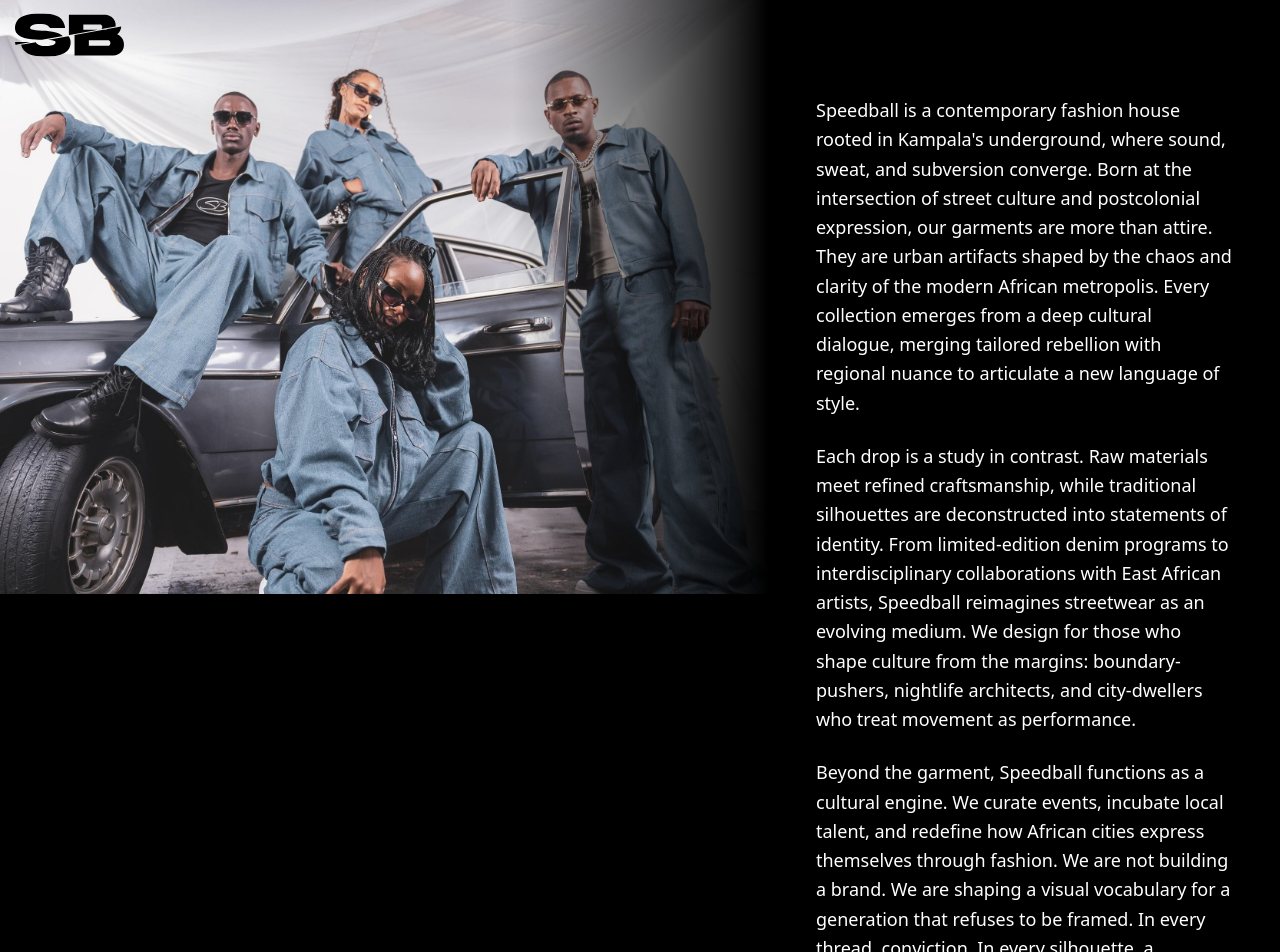
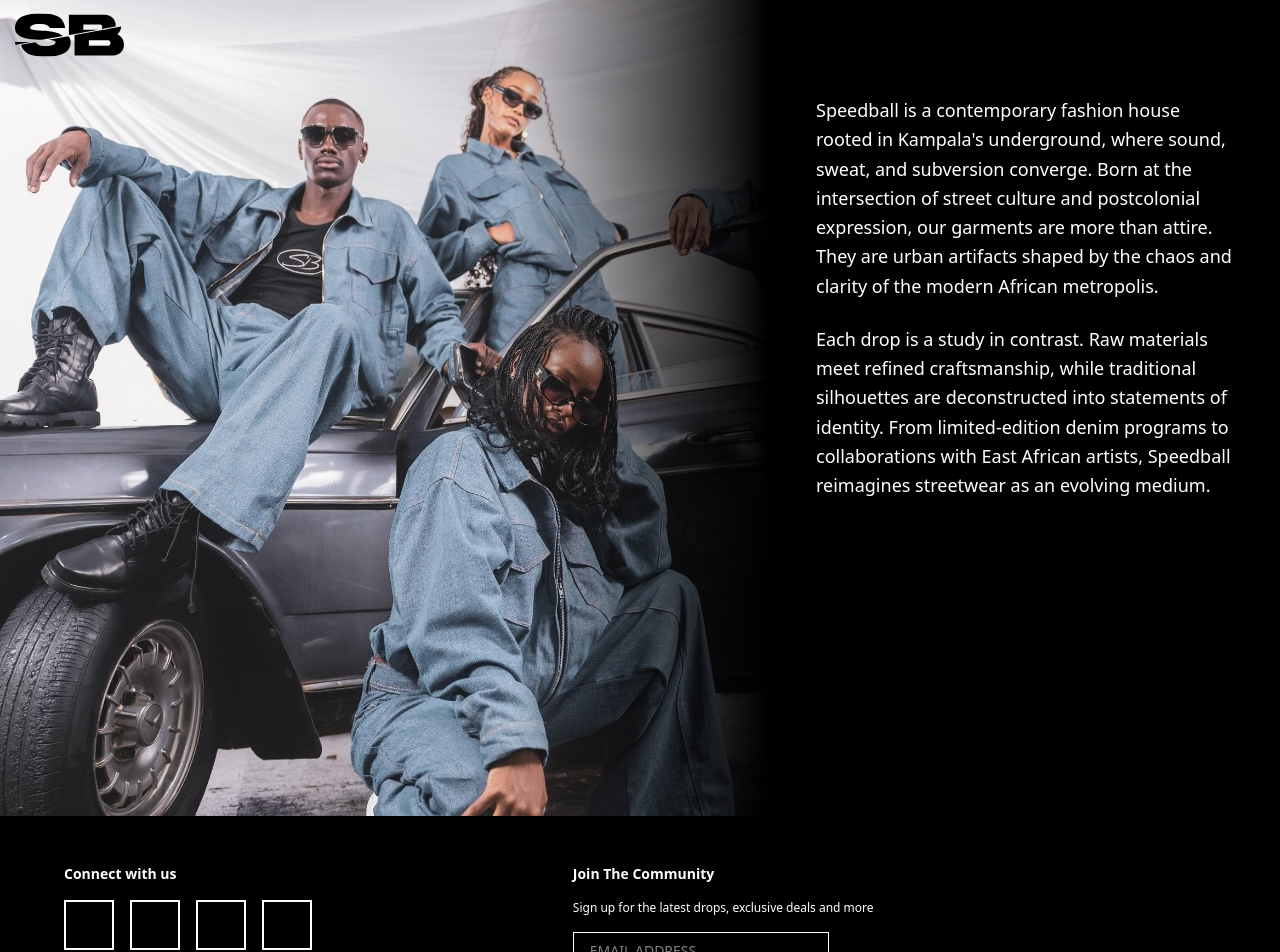
Before and after one commit to Josh-The-Developapa/SpeedBall, a React (Vite) app: page /about in a window 1280 px wide. Shown: the top 952 px of the page. Built offline with nearby package versions, Linux system fonts and the light colour scheme.

Commit message:
Fixed the Header and About Page

```diff
--- a/src/components/Header/Header.jsx
+++ b/src/components/Header/Header.jsx
@@ -2,7 +2,7 @@ import React, { useEffect, useState } from 'react';
 import './Header.css';
 // import SB_Logo from '../../assets/SPEEBALL/logo/sb-icon.svg'; // Not used, can be removed
 import { FiMenu } from 'react-icons/fi';
-import { useLocation } from 'react-router-dom';
+import { useLocation, NavLink } from 'react-router-dom';
 
 function Header() {
   const location = useLocation();
@@ -101,10 +101,12 @@ function Header() {
       >
         {/* Logo is always displayed, its color is managed by iconColors */}
         <div style={{ display: logoDisplay }}>
-          <SB_Header_SVG
-            className="SB-Logo-Header"
-            style={{ display: logoDisplay }}
-          />
+          <NavLink to="/">
+            <SB_Header_SVG
+              className="SB-Logo-Header"
+              style={{ display: logoDisplay }}
+            />
+          </NavLink>
         </div>
       </div>
       <div className="Header-right">
--- a/src/pages/About/About.css
+++ b/src/pages/About/About.css
@@ -11,3 +11,8 @@
 .description {
   overflow-wrap: break-word; /* Breaks long words to prevent overflow */
 }
+
+.about-image {
+  height: 100vh;
+  /* width: 100vw; */
+}
--- a/src/pages/About/About.jsx
+++ b/src/pages/About/About.jsx
@@ -1,57 +1,44 @@
-import hero from '../../assets/WhatsApp Image 2025-05-22 at 22.36.00.jpeg';
+import hero from '../../assets/about-hero.jpeg';
 import Header from '../../components/Header/Header';
 import Footer from '../../components/Footer/Footer';
 
 export default function AboutPage() {
   return (
-    <div className="about min-h-screen bg-black text-white font-sans flex flex-col">
+    <div className="min-h-screen bg-black text-white font-sans flex flex-col">
       <Header />
 
-      <section className="flex flex-col xl:flex-row w-full flex-grow">
-        <div className="w-full xl:w-[60%] h-[50vh] xl:h-full relative">
+      <section className="flex flex-col xl:flex-row flex-grow">
+        {/* Image Section */}
+        <div className="relative w-full xl:w-[60%] h-[50vh] xl:h-auto">
           <img
             src={hero}
             alt="Hero"
-            className="w-full h-full object-cover object-center"
+            className="w-full h-full object-cover object-top object-right"
           />
 
-          {/* Mobile/tablet: bottom fade */}
+          {/* Mobile Fade */}
           <div className="absolute inset-x-0 bottom-0 h-1/3 bg-gradient-to-t from-black to-transparent xl:hidden pointer-events-none" />
 
-          {/* Desktop (≥1370px): right fade */}
+          {/* Desktop Fade */}
           <div className="absolute inset-y-0 right-0 w-1/3 bg-gradient-to-l from-black to-transparent hidden xl:block pointer-events-none" />
         </div>
 
-        <div className="w-full xl:w-[40%] px-6 py-12 xl:py-24 xl:px-12 text-base xl:text-lg leading-relaxed overflow-y-auto text-left">
-          <p className="mb-6">
+        {/* Text Section */}
+        <div className="w-full xl:w-[40%] px-6 py-12 xl:py-24 xl:px-12 text-base xl:text-lg leading-relaxed space-y-6 overflow-y-auto">
+          <p>
             Speedball is a contemporary fashion house rooted in Kampala's
             underground, where sound, sweat, and subversion converge. Born at
             the intersection of street culture and postcolonial expression, our
             garments are more than attire. They are urban artifacts shaped by
-            the chaos and clarity of the modern African metropolis. Every
-            collection emerges from a deep cultural dialogue, merging tailored
-            rebellion with regional nuance to articulate a new language of
-            style.
+            the chaos and clarity of the modern African metropolis.
           </p>
 
-          <p className="mb-6">
+          <p>
             Each drop is a study in contrast. Raw materials meet refined
             craftsmanship, while traditional silhouettes are deconstructed into
             statements of identity. From limited-edition denim programs to
-            interdisciplinary collaborations with East African artists,
-            Speedball reimagines streetwear as an evolving medium. We design for
-            those who shape culture from the margins: boundary-pushers,
-            nightlife architects, and city-dwellers who treat movement as
-            performance.
-          </p>
-
-          <p className="mb-6">
-            Beyond the garment, Speedball functions as a cultural engine. We
-            curate events, incubate local talent, and redefine how African
-            cities express themselves through fashion. We are not building a
-            brand. We are shaping a visual vocabulary for a generation that
-            refuses to be framed. In every thread, conviction. In every
-            silhouette, a manifesto.
+            collaborations with East African artists, Speedball reimagines
+            streetwear as an evolving medium.
           </p>
         </div>
       </section>
```
Also changed, not shown: src/main.jsx (+10 -2 lines), src/assets/WhatsApp Image 2025-05-22 at 22.36.00.jpeg (deleted), src/assets/about-hero.jpeg (added).
